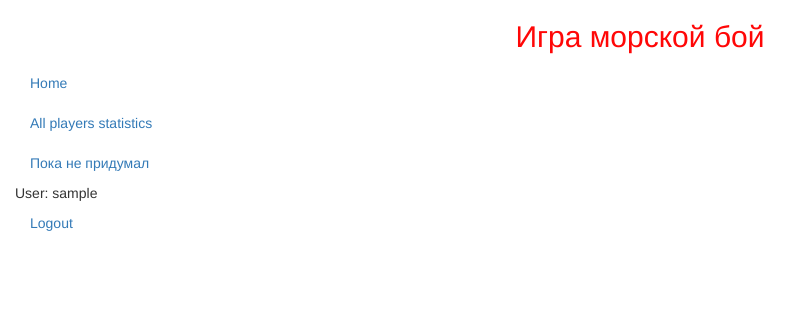
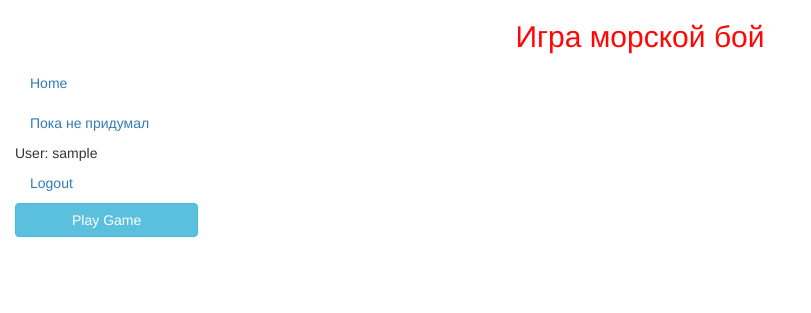
Before and after one commit to YaraHW/trial, a Django app: page / in a window 1280 px wide. Shown: the top 313 px of the page, without its empty margins (0-811 px from the left). Run offline with Django 3.2, Linux system fonts and the light colour scheme; the visitor is signed in with stand-in values (Sample User, id 1); some libraries are stand-ins or nearby versions.

Commit message:
button playgame with authorization check added

```diff
--- a/templates/base_generic.html
+++ b/templates/base_generic.html
@@ -1,3 +1,4 @@
+{% load bootstrap5 %}
 <!DOCTYPE html>
 <html lang="en">
 <head>
@@ -23,17 +24,13 @@
 </header>
 
   <div class="nav flex-column">
-
   <div class="nav-item">
   <div class="col-sm-2">
+
     {% block sidebar %}
-
   <ul class="nav flex-column">
     <li class="nav-item">
       <a class="nav-link active" href="{% url 'index' %}">Home</a>
-  </li>
-  <li class="nav-item">
-    <a class="nav-link" href="#">All players statistics</a>
     </li>
     <li class="nav-item">
       <a class="nav-link" href="#">Пока не придумал</a>
@@ -44,20 +41,21 @@
       <li><a class="nav-link "  href="{% url 'logout'%}?next={{request.path}}">Logout</a></li>
     {% else %}
       <li><a class="nav-link "  href="{% url 'login'%}?next={{request.path}}">Login</a></li>
+  </ul>
     {% endif %}
-  </ul>
+  {% if user.is_authenticated %}  {# Тут я проверяю - если юзер вошел в систему то для него появится кнопка play game #}
+    <a href="{% url 'play_game' %}" class="btn btn-info" role="button">Play Game</a>
+  {% else %}  {# следовательно если он не авторизован - то кнопки не будет #}
+  {% endif %}
      {% endblock %}
+
   </div>
-  </li>
-</ul>
+  </div>
+  </div>
 
-
-  </ul>
-      </div>
   <div class="col-sm-10 ">
   {% block content %}{% endblock %}
   </div>
-    </div>
-  </div>
+
 </body>
 </html>
--- a/trial/settings.py
+++ b/trial/settings.py
@@ -35,6 +35,7 @@ ALLOWED_HOSTS = []
 # Application definition
 
 INSTALLED_APPS = [
+    'bootstrap5',
     'django.contrib.admin',
     'django.contrib.auth',  # Фреймворк аутентификации и моделей по умолчанию.
     'django.contrib.contenttypes',  # Django контент-типовая система (даёт разрешения, связанные с моделями).
--- a/trial/urls.py
+++ b/trial/urls.py
@@ -12,6 +12,7 @@ urlpatterns = [
     path('accounts/login/', auth_views.LoginView.as_view(redirect_authenticated_user=True), name='login'),
 
     path('accounts/', include('django.contrib.auth.urls')),
+    path('play_game/', views.playgame, name = "play_game")
 ]
 
 #smth added
--- a/trial/views.py
+++ b/trial/views.py
@@ -7,6 +7,9 @@ from django.views import generic
 def index(request):
     return render(request, './base_generic.html' )
 
+def playgame(request):
+    return render(request, './play_game.html')
+
 class SignUpView(generic.CreateView):
     form_class = UserCreationForm
     success_url = reverse_lazy('login')
```
Also changed, not shown: templates/play_game.html (added). Lines whose indentation alone changed are shown as unchanged.
